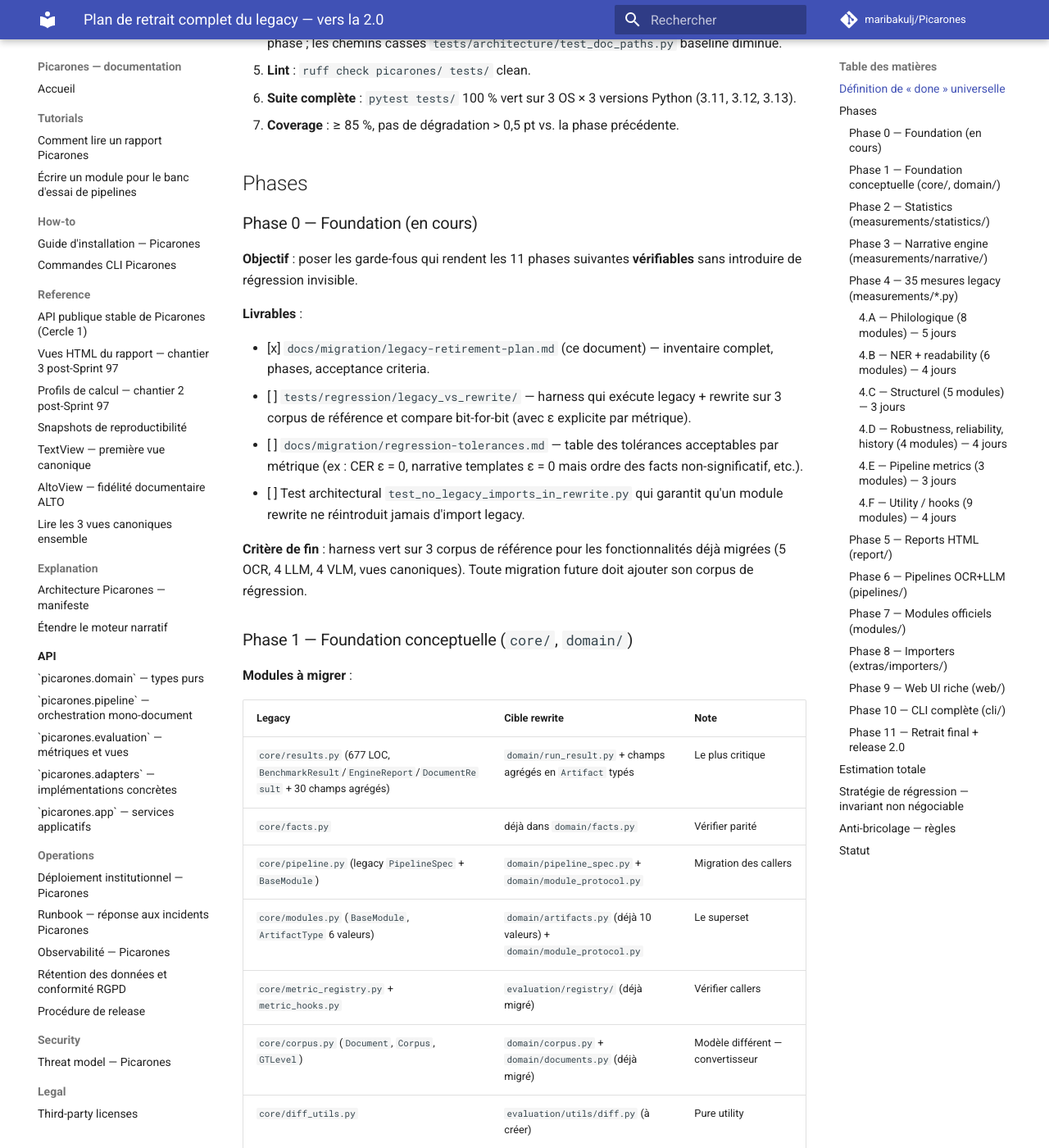
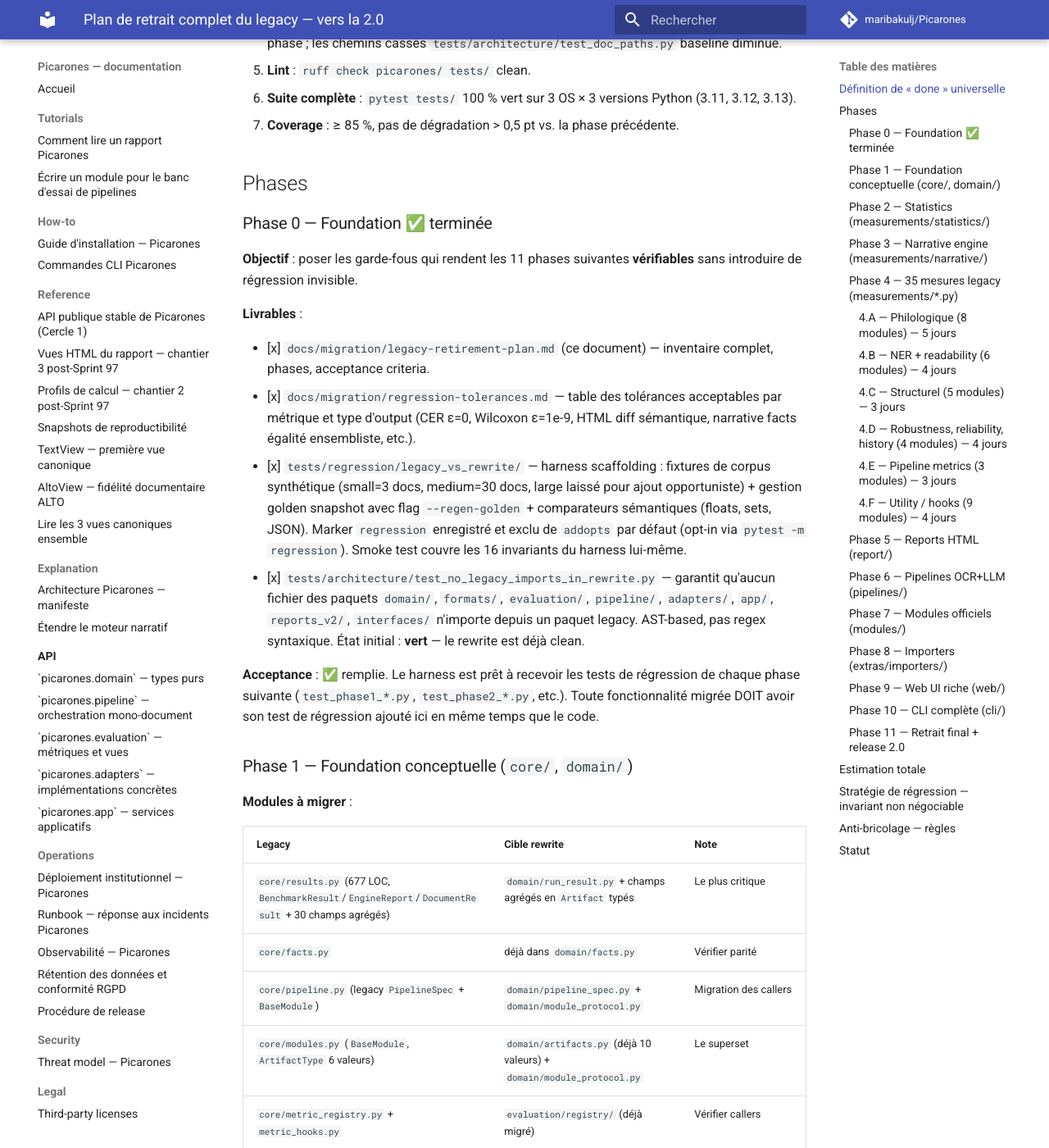
Before and after one commit to maribakulj/Picarones, an MkDocs documentation site: the page built from docs/migration/legacy-retirement-plan.md, in a window 1280 px wide and 1400 px high, scrolled down 754 px. Shown: the whole window at 82% size. Built offline with MkDocs 1.6.1 and Material for MkDocs 9.7.7, drawn with Linux system fonts in a browser that asks for light colours; comment, search, counter and statistics services are not loaded; some of the changed text lies outside the part shown.

Commit message:
feat(migration): Phase 0 du retrait legacy — foundation
Plan complet de retrait du legacy en 11 phases livré dans
docs/migration/legacy-retirement-plan.md.  Phase 0 = poser les
garde-fous qui rendent les phases 1-11 vérifiables sans introduire
de régression invisible.

Livrables Phase 0
=================

P0.1 — Test architectural anti-imports legacy.
    tests/architecture/test_no_legacy_imports_in_rewrite.py scanne
    via AST tous les fichiers des paquets rewrite (domain, formats,
    evaluation, pipeline, adapters, app, reports_v2, interfaces) et
    rejette tout import depuis un paquet legacy (core, measurements,
    engines, llm, pipelines, report, web, cli, extras, modules).
    État initial : VERT — le rewrite est déjà clean.

P0.2 — Doc des tolérances de régression.
    docs/migration/regression-tolerances.md définit les ε par
    métrique : CER 0, Wilcoxon p-value 1e-9, HTML diff sémantique,
    narrative facts égalité ensembliste, JSON sort_keys.  Politique
    d'aléatoire (seed=42).  Stratégie cloud (fixtures figées).
    Procédure d'exception pour régressions intentionnelles.

P0.3 — Harness regression legacy ↔ rewrite.
    tests/regression/legacy_vs_rewrite/ avec conftest fixtures
    corpus synthétique (3 docs / 30 docs, gitignore corpora) +
    helpers golden (assert_golden_match avec flag --regen-golden) +
    comparateurs sémantiques (floats, sets, JSON).  Marker regression
    enregistré et exclu de addopts (opt-in via pytest -m regression).
    16 smoke tests valident le harness lui-même.

P0.4 — Tracker statue Phase 0 done.

Validation : pytest archi (3 passed), regression (16 passed), suite
défaut (5018 passed), ruff clean.

Phase 1 (foundation conceptuelle, core/results → domain/run_result)
peut démarrer sans risque.

```diff
--- a/docs/migration/legacy-retirement-plan.md
+++ b/docs/migration/legacy-retirement-plan.md
@@ -38,7 +38,7 @@ remplis :
 
 ## Phases
 
-### Phase 0 — Foundation (en cours)
+### Phase 0 — Foundation ✅ terminée
 
 **Objectif** : poser les garde-fous qui rendent les 11 phases
 suivantes **vérifiables** sans introduire de régression invisible.
@@ -47,20 +47,29 @@ suivantes **vérifiables** sans introduire de régression invisible.
 
 - [x] `docs/migration/legacy-retirement-plan.md` (ce document) —
   inventaire complet, phases, acceptance criteria.
-- [ ] `tests/regression/legacy_vs_rewrite/` — harness qui exécute
-  legacy + rewrite sur 3 corpus de référence et compare bit-for-bit
-  (avec ε explicite par métrique).
-- [ ] `docs/migration/regression-tolerances.md` — table des
-  tolérances acceptables par métrique (ex : CER ε = 0, narrative
-  templates ε = 0 mais ordre des facts non-significatif, etc.).
-- [ ] Test architectural `test_no_legacy_imports_in_rewrite.py` qui
-  garantit qu'un module rewrite ne réintroduit jamais d'import
-  legacy.
+- [x] `docs/migration/regression-tolerances.md` — table des
+  tolérances acceptables par métrique et type d'output (CER ε=0,
+  Wilcoxon ε=1e-9, HTML diff sémantique, narrative facts égalité
+  ensembliste, etc.).
+- [x] `tests/regression/legacy_vs_rewrite/` — harness scaffolding :
+  fixtures de corpus synthétique (small=3 docs, medium=30 docs,
+  large laissé pour ajout opportuniste) + gestion golden snapshot
+  avec flag `--regen-golden` + comparateurs sémantiques (floats,
+  sets, JSON).  Marker `regression` enregistré et exclu de
+  ``addopts`` par défaut (opt-in via `pytest -m regression`).
+  Smoke test couvre les 16 invariants du harness lui-même.
+- [x] `tests/architecture/test_no_legacy_imports_in_rewrite.py` —
+  garantit qu'aucun fichier des paquets `domain/`, `formats/`,
+  `evaluation/`, `pipeline/`, `adapters/`, `app/`, `reports_v2/`,
+  `interfaces/` n'importe depuis un paquet legacy.  AST-based,
+  pas regex syntaxique.  État initial : **vert** — le rewrite est
+  déjà clean.
 
-**Critère de fin** : harness vert sur 3 corpus de référence pour
-les fonctionnalités déjà migrées (5 OCR, 4 LLM, 4 VLM, vues
-canoniques).  Toute migration future doit ajouter son corpus de
-régression.
+**Acceptance** : ✅ remplie.  Le harness est prêt à recevoir les
+tests de régression de chaque phase suivante (`test_phase1_*.py`,
+`test_phase2_*.py`, etc.).  Toute fonctionnalité migrée DOIT
+avoir son test de régression ajouté ici en même temps que le
+code.
 
 ### Phase 1 — Foundation conceptuelle (`core/`, `domain/`)
 
@@ -347,7 +356,8 @@ mais le CER a glissé de 0,002 par doc »*.
 
 | Phase | Statut |
 |-------|--------|
-| 0 | 🟡 En cours |
-| 1-11 | ⚪ À démarrer |
+| 0 | ✅ Terminée |
+| 1 | ⚪ À démarrer |
+| 2-11 | ⚪ À démarrer |
 
-**Dernière mise à jour** : 2026-05.
+**Dernière mise à jour** : 2026-05 (Phase 0 livrée).
```
Also changed, not shown: other parts of docs/migration/legacy-retirement-plan.md (+2 -2 lines), CLAUDE.md (+2 -2 lines), README.md (+1 -1 lines), docs/migration/regression-tolerances.md (added, +178 -0 lines), pyproject.toml (+9 -5 lines), 6 other files.
